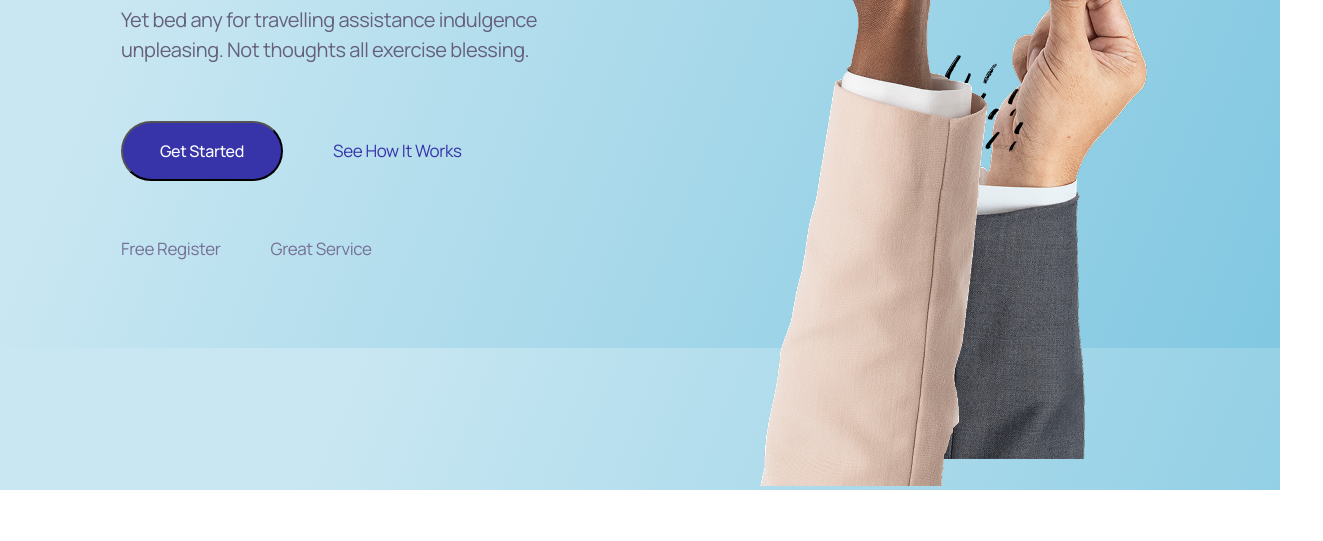
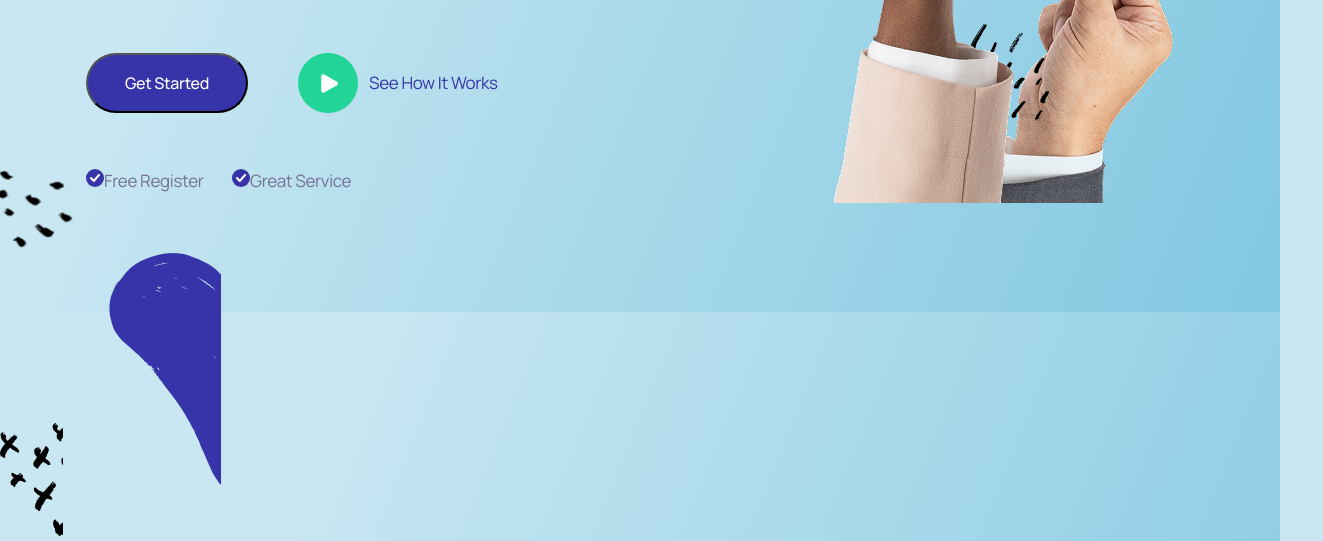
Before and after one commit to surakshapokhrel/intuji-frontend-internship-challenge, a plain HTML site: page index.html in a window 1280 px wide. Shown: the part 586-1127 px from the top of the page, 1323 px wide, since content can reach past the window. Before the commit the page ends 1076 px from the top, so only its background shows below. Drawn offline with Linux system fonts and the light colour scheme.

Commit message:
feat:Hero section added

```diff
--- a/index.html
+++ b/index.html
@@ -14,6 +14,7 @@
     <link rel="stylesheet" href="style.css" />
   </head>
   <body>
+    <div class="page-wrapper">
       <nav>
         <div class="navleft">AR Shakir</div>
         <div class="navmiddle">
@@ -39,12 +40,63 @@
 
           <div class="btn-row">
             <button class="btn-get-started">Get Started</button>
-          <div class="btn-how-it-works">See How It Works</div>
+            <div class="btn-how-it-works">
+              <svg
+                xmlns="http://www.w3.org/2000/svg"
+                width="60"
+                height="60"
+                viewBox="0 0 60 60"
+                fill="none"
+              >
+                <rect width="60" height="60" rx="30" fill="#22D497" />
+                <path
+                  d="M39 28.7679C40.3333 29.5378 40.3333 31.4623 39 32.2321L26.25 39.5933C24.9167 40.3631 23.25 39.4008 23.25 37.8612L23.25 23.1388C23.25 21.5992 24.9167 20.6369 26.25 21.4067L39 28.7679Z"
+                  fill="white"
+                />
+              </svg>
+              See How It Works
+            </div>
           </div>
 
           <div class="info-row">
-          <div>Free Register</div>
-          <div>Great Service</div>
+            <div>
+              <svg
+                xmlns="http://www.w3.org/2000/svg"
+                width="18"
+                height="18"
+                viewBox="0 0 18 18"
+                fill="none"
+              >
+                <circle cx="9" cy="9" r="9" fill="#3734A9" />
+                <path
+                  d="M5 9L7.8 12L13 6"
+                  stroke="white"
+                  stroke-width="2"
+                  stroke-linecap="round"
+                  stroke-linejoin="round"
+                />
+              </svg>
+            </div>
+            <div class="info-row-left">Free Register</div>
+            <div>
+              <svg
+                xmlns="http://www.w3.org/2000/svg"
+                width="18"
+                height="18"
+                viewBox="0 0 18 18"
+                fill="none"
+              >
+                <circle cx="9" cy="9" r="9" fill="#3734A9" />
+                <path
+                  d="M5 9L7.8 12L13 6"
+                  stroke="white"
+                  stroke-width="2"
+                  stroke-linecap="round"
+                  stroke-linejoin="round"
+                />
+              </svg>
+            </div>
+            <div class="info-row-right">Great Service</div>
           </div>
         </div>
 
@@ -55,5 +107,9 @@
           />
         </div>
       </section>
+      <img src="./images/24 (1).png" alt="" class="left-bottom" />
+      <img src="./images/62 (1).png" alt="" class="right-top" />
+      <img src="./images/80 (1).png" alt="" class="right-bottom" />
+    </div>
   </body>
 </html>
--- a/style.css
+++ b/style.css
@@ -5,7 +5,7 @@
 }
 body {
   width: 100%;
-  height: 934px;
+  height: 860px;
   flex-shrink: 0;
   background: linear-gradient(292deg, #62bada -35.02%, #c9e7f2 78.96%);
 }
@@ -13,10 +13,11 @@ nav {
   display: flex;
   align-items: center;
   justify-content: space-between;
-  padding: 53px 121px;
+  margin-top: 38px;
   width: 1202px;
   height: 52px;
   flex-shrink: 0;
+  margin-left: 121px;
 }
 .navleft {
   color: #000000;
@@ -29,6 +30,7 @@ nav {
   text-transform: uppercase;
   width: 99px fixed;
   height: 25px fixed;
+  margin-right: 313px;
 }
 .navmiddle {
   display: flex;
@@ -38,7 +40,7 @@ nav {
   height: 19px;
   flex-shrink: 0;
   text-align: center;
-  font-family: Manrope;
+  font-family: "Manrope";
   font-size: 14px;
   font-style: normal;
   font-weight: 400;
@@ -46,12 +48,13 @@ nav {
   gap: 45px;
   position: absolute;
   right: 585px;
+  margin-left: 237px;
 }
 .navright {
   display: inline-flex;
   justify-content: center;
   align-items: center;
-  gap: 12px;
+  gap: 50px;
   width: 231px;
   height: 52px;
   flex-shrink: 0;
@@ -67,7 +70,7 @@ nav {
   color: #fff;
 
   text-align: center;
-  font-family: Manrope;
+  font-family: "Manrope";
   font-size: 14px;
   font-style: normal;
   font-weight: 400;
@@ -77,7 +80,7 @@ nav {
   color: #000;
 
   text-align: center;
-  font-family: Manrope;
+  font-family: "Manrope";
   font-size: 14px;
   font-style: normal;
   font-weight: 400;
@@ -85,22 +88,25 @@ nav {
 }
 .main-section {
   display: flex;
-  gap: 60px;
+  /* gap: 60px; */
   align-items: center;
-  /* max-width: 1200px; */
+  justify-content: center;
+  max-width: 1200px;
   margin: 0 auto;
-  position: absolute;
+  /* position: absolute; */
 }
 .text-content {
   width: 646px;
   height: 521px;
   flex-shrink: 0;
-  padding: 0px 121px;
+  /* margin-top: 241px; */
+  margin-top: 149px;
+  margin-left: auto;
 }
 .text-content h1 {
   color: #000000;
   width: 646px;
-  font-family: Manrope;
+  font-family: "Manrope";
   font-size: 60px;
   font-style: normal;
   font-weight: 800;
@@ -111,7 +117,7 @@ nav {
 .text-content p {
   color: #64607d;
   width: 510px;
-  font-family: Manrope;
+  font-family: "Manrope";
   font-size: 20px;
   font-style: normal;
   font-weight: 400;
@@ -137,7 +143,7 @@ nav {
   color: #fff;
 
   text-align: center;
-  font-family: Manrope;
+  font-family: "Manrope";
   font-size: 16px;
   font-style: normal;
   font-weight: 500;
@@ -146,19 +152,24 @@ nav {
 }
 .btn-how-it-works {
   color: var(--Pallet-4-Primary, #3734a9);
-  font-family: Manrope;
+  font-family: "Manrope";
   font-size: 17px;
   font-style: normal;
   font-weight: 400;
   line-height: 30px; /* 176.471% */
   letter-spacing: -0.34px;
+  display: flex;
+  align-items: center;
+  gap: 11px;
+  width: 203px;
+  height: 60px;
+  flex-shrink: 0;
 }
 .info-row {
   width: 280px;
   height: 30px;
   flex-shrink: 0;
   display: flex;
-  gap: 50px;
 
   align-items: center;
   color: #757095;
@@ -170,9 +181,34 @@ nav {
   line-height: 30px; /* 176.471% */
   letter-spacing: -0.34px;
 }
+.info-row-left {
+  height: 30px;
+  width: 104px;
+  margin-right: 24px;
+}
+.info-row-right {
+  height: 30px;
+  width: 102px;
+}
 .image-content {
-  width: 508.639px;
-  height: 966px;
+  width: 508px;
+  height: 714px;
   flex-shrink: 0;
-  top: 71px;
+  top: -15px;
+  overflow: hidden;
+  position: relative;
 }
+.page-wrapper {
+  position: relative;
+  width: 100%;
+  height: 860px;
+  margin: 0 auto;
+}
+.left-bottom {
+  position: absolute;
+  width: 119px;
+  height: 103px;
+  flex-shrink: 0;
+  bottom: 57px;
+  left: -46px;
+}
```
Also changed, not shown: images/24 (1).png (added), images/62 (1).png (added), images/80 (1).png (added). Lines whose indentation alone changed are shown as unchanged.
